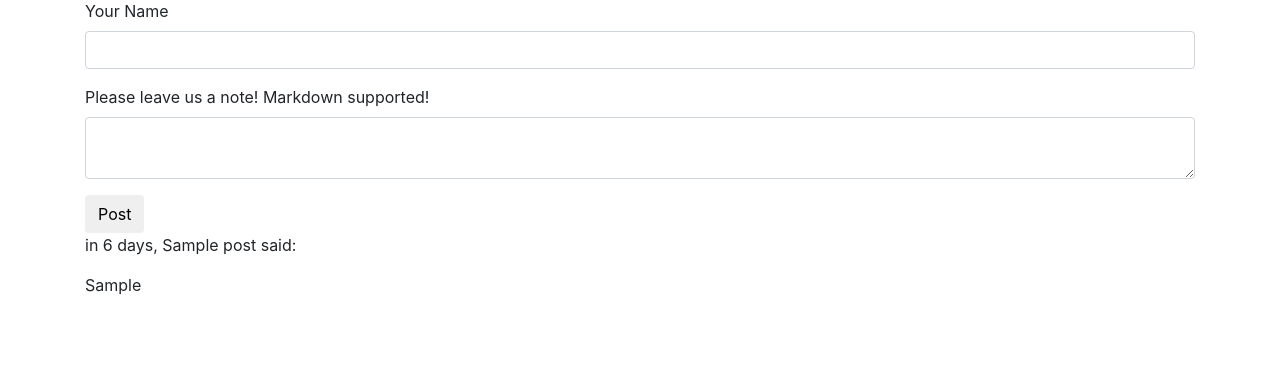
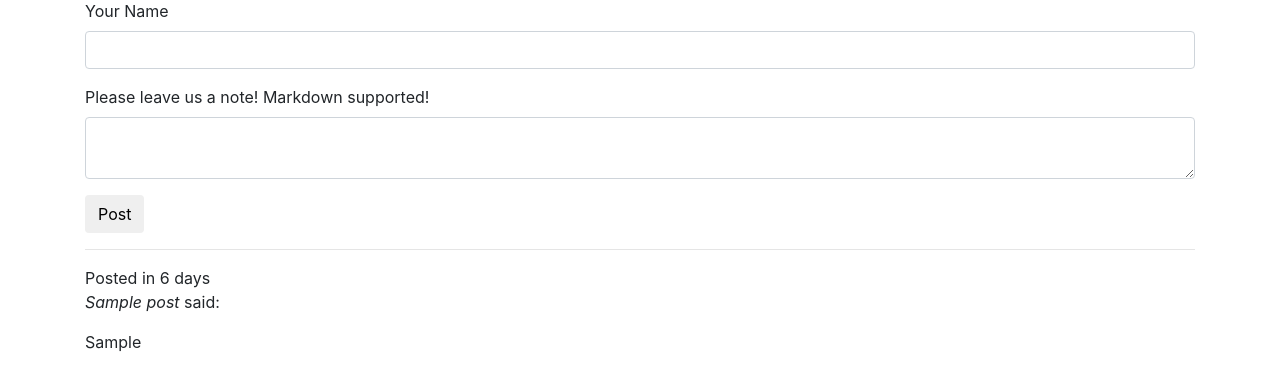
Before and after one commit to nickbap/BoatParty, a Flask app: page /guest-book in a window 1280 px wide. Shown: the part 153-544 px from the top of the page. Run offline with Flask 2, Linux system fonts and the light colour scheme; tables that the repository leaves empty hold one stand-in row (values such as "Sample post"); some libraries are stand-ins or nearby versions.

Commit message:
Added formatting to guest book posts

```diff
--- a/boatparty/templates/guest_book.html
+++ b/boatparty/templates/guest_book.html
@@ -12,9 +12,11 @@
 
 <div>
     {% for post in posts %}
+    <hr>
+    <p>Posted {{ moment(post.posted_at).fromNow() }} <br>
+        <i>{{ post.name }}</i> said:</p>
+    {{ post.post_html | safe }}
 
-    <p>{{ moment(post.posted_at).fromNow() }}, {{ post.name }} said:</p>
-    {{ post.post_html | safe }}
     {% endfor %}
 </div>
 {% endblock %}
```
Also changed, not shown: boatparty/boat_party.db.
